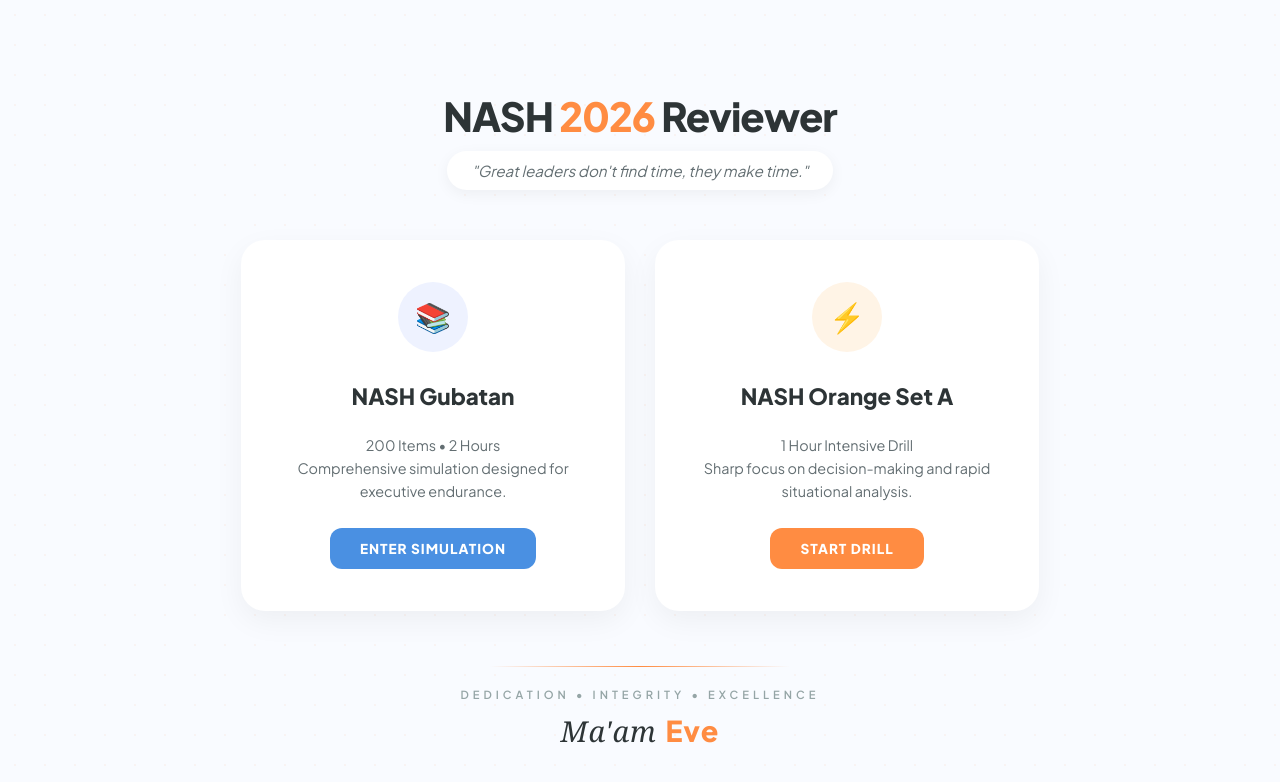
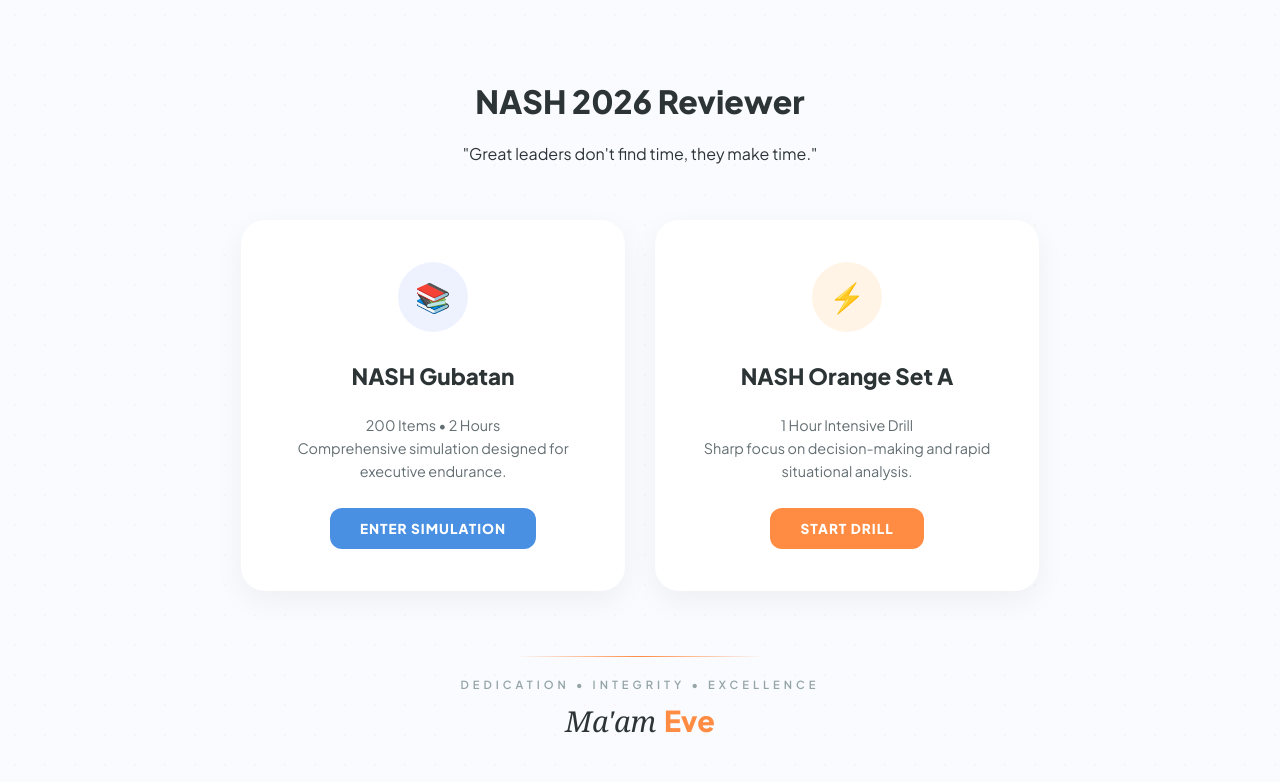
Before and after one commit to evelyngracetadeo/NASH2026, a plain HTML site: page index.html in a window 1280 px wide. Shown: the top 782 px of the page. Drawn offline with Linux system fonts and the light colour scheme.

Commit message:
Add files via upload

```diff
--- a/index.html
+++ b/index.html
@@ -19,51 +19,29 @@
         font-family: 'Plus Jakarta Sans', sans-serif;
         background-color: var(--bg-light);
         background-image: radial-gradient(#FF8C4211 1px, transparent 1px);
-            background-size: 30px 30px; /* Subtle dots background for clean look */
+        background-size: 30px 30px;
         color: var(--text-main);
-            height: 100vh;
+        /* FIX STARTS HERE */
         display: flex;
         flex-direction: column;
         align-items: center;
-            justify-content: center;
+        justify-content: flex-start; /* Start from top to prevent overlapping */
+        min-height: 100vh;
+        padding: 60px 20px; /* Space on top and bottom */
+        box-sizing: border-box;
     }
 
     .header {
         text-align: center;
-            margin-bottom: 50px;
-        }
-
-        .header h1 {
-            font-size: 2.5rem;
-            font-weight: 800;
-            color: var(--text-main);
-            margin-bottom: 10px;
-            letter-spacing: -1px;
-        }
-
-        .header h1 span {
-            color: var(--primary-orange);
-        }
-
-        .quote-box {
-            background: #FFFFFF;
-            padding: 10px 25px;
-            border-radius: 50px;
-            box-shadow: 0 4px 15px rgba(0,0,0,0.05);
-            display: inline-block;
-        }
-
-        .quote {
-            color: #636e72;
-            font-style: italic;
-            font-size: 0.95rem;
-            margin: 0;
+        margin-bottom: 40px;
     }
 
     .container {
         display: flex;
         gap: 30px;
-            perspective: 1000px;
+        flex-wrap: wrap; /* Para mag-stack sa mobile */
+        justify-content: center;
+        margin-bottom: 50px; /* Space before the footer */
     }
 
         .card {
@@ -134,13 +112,34 @@
         .card-gubatan .btn-start { background: #4A90E2; color: white; }
         .card-orange .btn-start { background: #FF8C42; color: white; }
 
-        .footer-note {
-            position: absolute;
-            bottom: 30px;
-            font-size: 0.8rem;
-            color: #b2bec3;
-            font-weight: 600;
-            letter-spacing: 1px;
+      .footer-section {
+        width: 100%;
+        max-width: 500px;
+        text-align: center;
+        margin-top: auto; /* Push to bottom naturally */
+    }
+
+    /* Card Styles (Keep your existing card styles here) */
+    .card {
+        width: 320px;
+        background: #FFFFFF;
+        border-radius: 24px;
+        padding: 40px 30px;
+        text-decoration: none;
+        color: var(--text-main);
+        transition: all 0.3s ease;
+        text-align: center;
+        box-shadow: 0 10px 30px rgba(0,0,0,0.05);
+        border: 2px solid transparent;
+        display: flex;
+        flex-direction: column;
+        align-items: center;
+    }
+    .card:hover {
+        transform: translateY(-10px);
+        box-shadow: 0 20px 40px rgba(255, 140, 66, 0.15);
+        border-color: var(--primary-orange);
+    }
         }
     </style>
 </head>
@@ -169,10 +168,8 @@
         </a>
     </div>
 
-<br><br><br><br><br><br>
-
-   <div class="footer-note" style="text-align: center; margin-top: 20px; padding-bottom: 20px;">
-    <hr style="border: 0; height: 1px; background-image: linear-gradient(to right, transparent, #FF8C42, transparent); width: 300px; margin: 0 auto 20px auto;">
+<div class="footer-section">
+        <hr style="border: 0; height: 1px; background-image: linear-gradient(to right, transparent, #FF8C42, transparent); width: 250px; margin: 0 auto 20px auto;">
 
         <div style="font-size: 0.7rem; letter-spacing: 4px; color: #95a5a6; margin-bottom: 10px; font-weight: 600;">
             DEDICATION • INTEGRITY • EXCELLENCE
@@ -185,5 +182,8 @@
 
     </div>
 
+
+</div>
+
 </body>
 </html>
```
Lines whose indentation alone changed are shown as unchanged.
